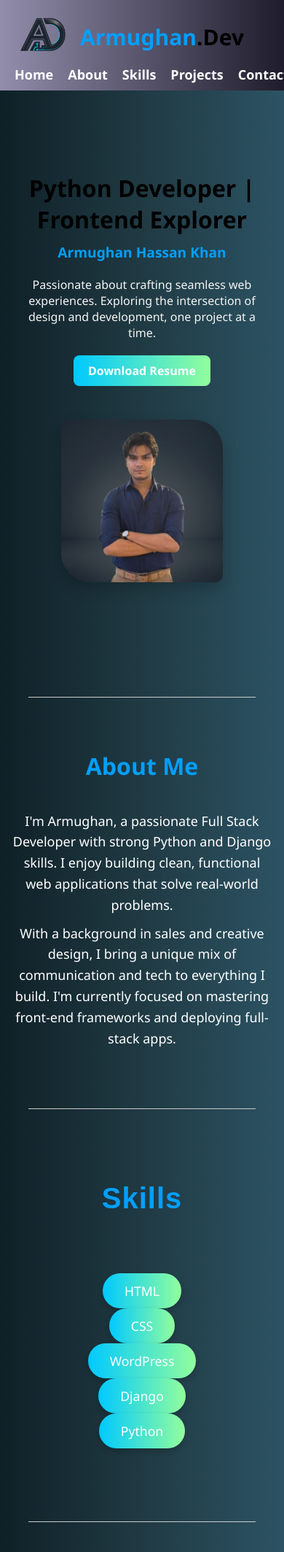
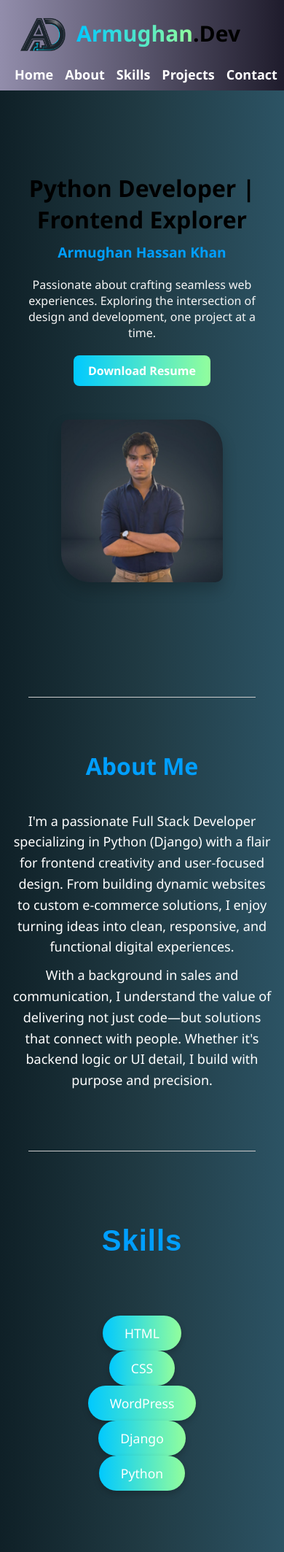
Before and after one commit to khanarmughan71-dev/armughan-dev-site, a Django app: page / in a window 390 px wide. Shown: the top 2127 px of the page at 73% size. Run offline with Django 5.2, Linux system fonts and the light colour scheme; parts of the project's set-up code (start-up, migrations or seed data) failed here and were passed over.

Commit message:
Updated resume file, fixed section heights and responsive layout

```diff
--- a/blog/static/blog/css/style.css
+++ b/blog/static/blog/css/style.css
@@ -48,7 +48,7 @@ header {
 
 .logo-title img {
     height: 40px;
-    margin-right: 10px;
+    margin-right: 5px;
     border-radius: 5px;
 }
 
@@ -56,10 +56,13 @@ header {
     font-size: 30px;
     font-weight: bold;
     font-family: 'Segoe UI', 'sans-serif';
+    padding-bottom: 10px;
 }
 
 .first {
-    color: #009fff;
+    background: linear-gradient(to right, #00c9ff, #92fe9d);
+    -webkit-background-clip: text;
+    -webkit-text-fill-color: transparent;
 }
 
 .second {
@@ -107,6 +110,10 @@ html {
 .hero {
   padding: 80px 20px;
   background: transparent;
+  min-height: 500px;
+  height: auto;
+  box-sizing: border-box;
+  overflow: hidden;
 }
 
 .hero-content {
@@ -207,7 +214,10 @@ html {
   color: white;
   border-top: 0px solid rgba(255, 255, 255, 0.1);
   border-bottom: 0px solid rgba(255, 255, 255, 0.1);
+  min-height: 380px;
   height: auto;
+  box-sizing: border-box;
+  overflow: hidden;
 }
 
 .skills-section h1 {
@@ -268,6 +278,10 @@ html {
   padding: 60px 20px;
   background-color: transparent;
   text-align: center;
+  min-height: 450px;
+  height: auto;
+  box-sizing: border-box;
+  overflow: hidden;
 }
 
 .projects-section h2 {
@@ -366,6 +380,7 @@ html {
 
 .contact-form button:hover {
     transform: scale(1.05);
+    font-weight: bold;
 }
 
 .success-message {
@@ -449,14 +464,18 @@ footer {
 
 .site-footer .social-links a {
     color: #fff;
-    margin: 0 10px;
-    font-size: 25px;
+    margin: 0 8px;
+    font-size: 30px;
     transition: color 0.3s ease;
     text-decoration: none;
 }
 
 .site-footer .social-links a:hover {
     color: #00ffcc;
+}
+
+.copyright p {
+    padding-top: 15px;
 }
 
 
@@ -491,6 +510,15 @@ footer {
 /* Mobile screens (≤ 768px) */
 @media screen and (max-width: 768px) {
 
+   .main-nav {
+    display: flex;
+    gap: 16px;
+    list-style: none;
+    padding: 0;
+    margin: 0;
+   }
+
+
    nav ul {
     display: flex;
     justify-content: center; /* center the items */
@@ -498,7 +526,7 @@ footer {
    }
 
    nav ul li a {
-    font-size: 0.75rem;      /* make text smaller */
+    font-size: 0.60rem;      /* make text smaller */
   }
 
 
--- a/blog/templates/blog/base.html
+++ b/blog/templates/blog/base.html
@@ -40,7 +40,7 @@
       <h1 class="hero-title">Python Developer | Frontend Explorer</h1>
       <h2>Armughan Hassan Khan</h2>
       <p class="hero-description">Passionate about crafting seamless web experiences. Exploring the intersection of design and development, one project at a time.</p>
-      <a href="{% static 'blog/Resume/Armughan_Resume.pdf' %}" class="resume-btn" download>Download Resume</a>
+      <a href="static/your-resume.pdf" download id="resumeDownloadBtn" class="resume-btn">Download Resume</a>
     </div>
     <div class="hero-image">
       <img src="{% static 'blog/images/Hero.jpeg' %}" alt="Hero Image">
@@ -53,8 +53,8 @@
 <section class="about" id="about" data-aos="fade-up" data-aos-duration="1200">
   <div class="container">
     <h2>About Me</h2>
-    <p>I'm Armughan, a passionate Full Stack Developer with strong Python and Django skills. I enjoy building clean, functional web applications that solve real-world problems.</p>
-    <p>With a background in sales and creative design, I bring a unique mix of communication and tech to everything I build. I'm currently focused on mastering front-end frameworks and deploying full-stack apps.</p>
+    <p>I'm a passionate Full Stack Developer specializing in Python (Django) with a flair for frontend creativity and user-focused design. From building dynamic websites to custom e-commerce solutions, I enjoy turning ideas into clean, responsive, and functional digital experiences.</p>
+    <p>With a background in sales and communication, I understand the value of delivering not just code—but solutions that connect with people. Whether it's backend logic or UI detail, I build with purpose and precision.</p>
   </div>
 </section>
 
@@ -83,7 +83,7 @@
 <div class="skill-group">
   <div class="skill-badge" onclick="toggleDescription('wordpress-desc')">WordPress</div>
   <div id="wordpress-desc" class="skill-description" style="display: none;">
-    <p>"I design and manage websites using WordPress themes, page builders, and custom tweaks."</p>
+    <p>"I have knowledge in Wordpress page buildings and custom tweaks to maintain."</p>
   </div>
 </div>
 
@@ -115,8 +115,8 @@
       <p>A personal website built using Django and responsive design. Showcases my skills, resume, and contact details.</p>
     </div>
     <div class="project-card">
-      <h3>Weather App</h3>
-      <p>Simple weather app using OpenWeather API and JavaScript. Clean UI and real-time updates.</p>
+      <h3>Zytrona-Traders</h3>
+      <p>An E-commerce website using Django(Python) frameworks and Frontend using HTML,CSS and JS. As my own business website for future</p>
     </div>
     <div class="project-card">
       <h3>Blog Platform</h3>
@@ -169,7 +169,9 @@
       <i class="fab fa-linkedin"></i>
     </a>
   </div>
-     <p>© 2025 Armughan.Dev</p>
+      <div class="copyright">
+         <p>© 2025 Armughan.Dev</p>
+      </div>
   </div>
 
   <div class="footer-right">
@@ -195,5 +197,14 @@
   AOS.init();
 </script>
 
+<script>
+  document.getElementById("resumeDownloadBtn").addEventListener("click", function(event) {
+    const confirmed = confirm("Do you want to download the resume?");
+    if (!confirmed) {
+      event.preventDefault(); // Stop the download
+    }
+  });
+</script>
+
 </body>
 </html>
```
Also changed, not shown: db.sqlite3, 2 other files.
